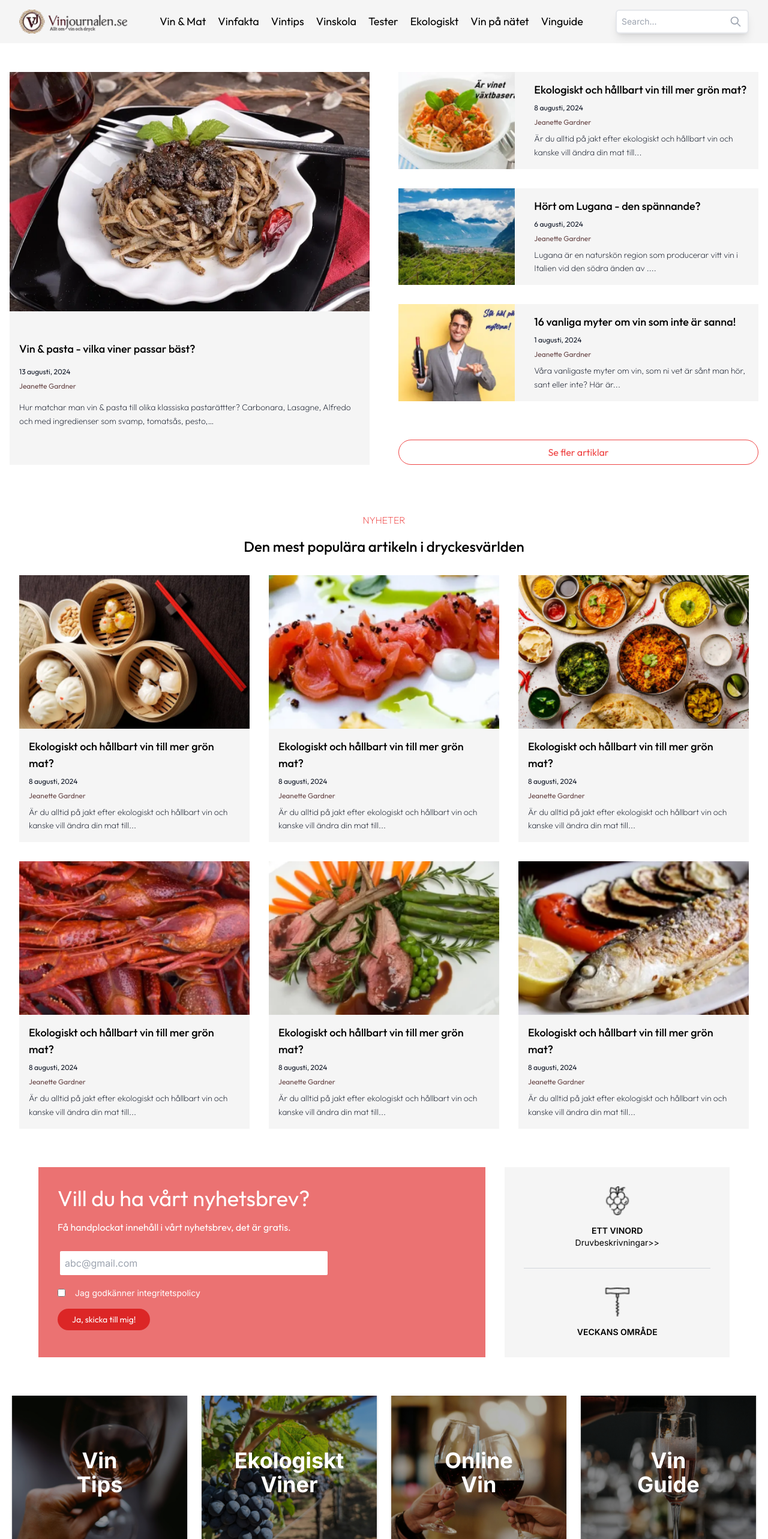
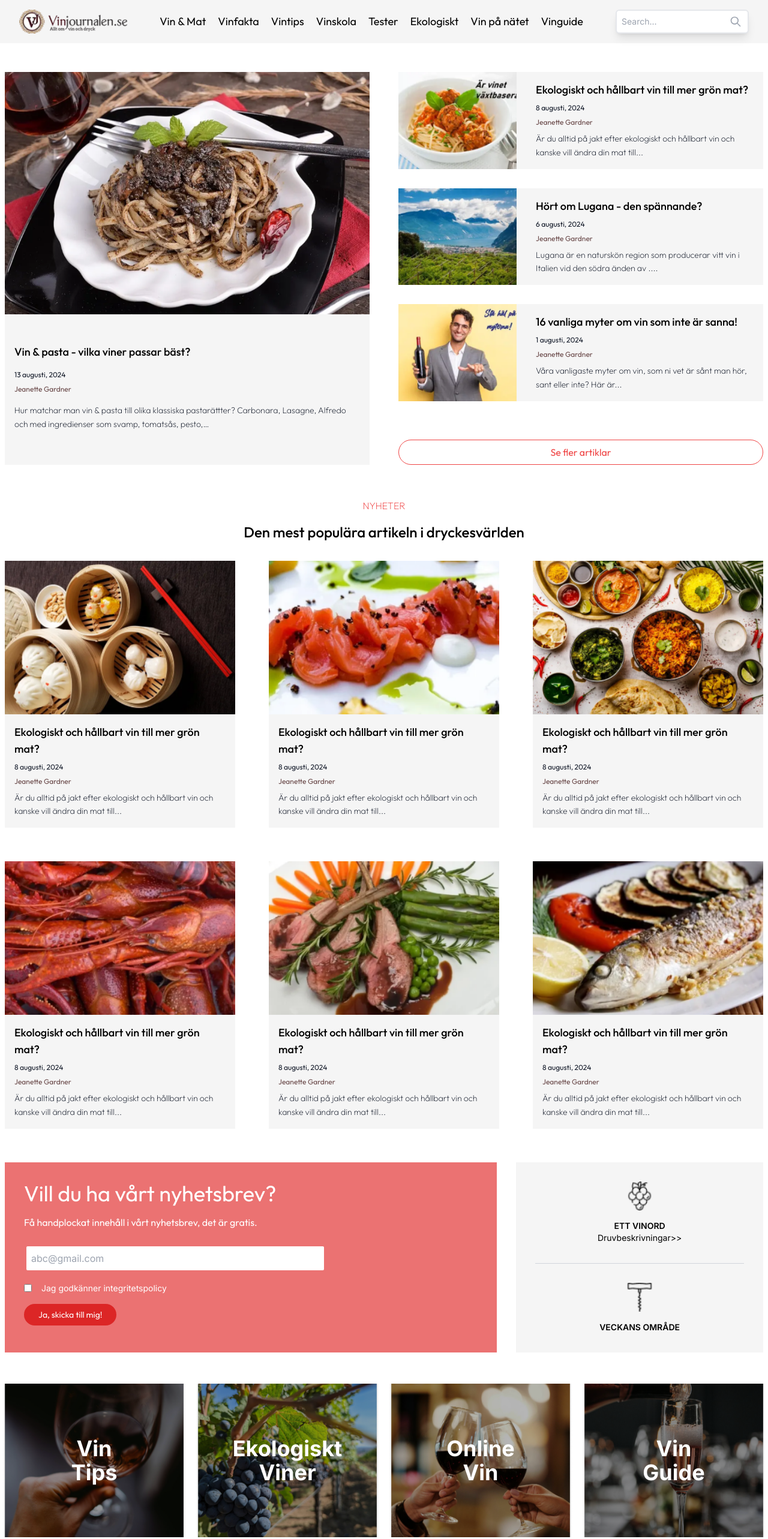
Before and after one commit to webramesh/headless-VJ, a Next.js app: page / in a window 1280 px wide. Shown: the top 2566 px of the page at 60% size. Built offline with nearby package versions, Linux system fonts and the light colour scheme; what tailwind-hamburgers would draw is missing.

Commit message:
Fix all layout

```diff
--- a/src/app/Components/Card.jsx
+++ b/src/app/Components/Card.jsx
@@ -1,5 +1,6 @@
 import React from "react";
 import Image from "next/image";
+import Link from "next/link";
 import food1 from "@/public/food1.png";
 import food2 from "@/public/food2.png";
 import food3 from "@/public/food3.png";
@@ -7,17 +8,19 @@ import food4 from "@/public/food4.png";
 import food5 from "@/public/food5.png";
 import food6 from "@/public/food6.png";
 
-const Card = ({title,subtitle}) => {
+const Card = ({ title, subtitle }) => {
   return (
-    <div className="container mx-auto mt-8 px-4 md:px-6 lg:px-8">
+    <div className="container mx-auto mt-10 p-2">
       <div className="font-outfit text-center font-extralight text-red-500">
         {title}
       </div>
       <div className="text-center font-outfit text-xl md:text-2xl font-medium mt-4">
         {subtitle}
       </div>
-      <div className="grid grid-cols-1 sm:grid-cols-2 lg:grid-cols-3 gap-8 mt-8">
-        <div className="flex flex-col max-w-sm mx-auto">
+      <div className="grid grid-cols-1 sm:grid-cols-2 lg:grid-cols-3 gap-14 mt-8">
+
+        <Link href="/link1">
+          <div className="flex flex-col cursor-pointer hover:shadow-lg transition-shadow">
             <Image
               src={food1}
               alt="Food 1"
@@ -39,7 +42,10 @@ const Card = ({title,subtitle}) => {
               </p>
             </div>
           </div>
-        <div className="flex flex-col max-w-sm mx-auto">
+        </Link>
+
+        <Link href="/link2">
+          <div className="flex flex-col cursor-pointer hover:shadow-lg transition-shadow">
             <Image
               src={food2}
               alt="Food 2"
@@ -61,7 +67,10 @@ const Card = ({title,subtitle}) => {
               </p>
             </div>
           </div>
-        <div className="flex flex-col max-w-sm mx-auto">
+        </Link>
+
+        <Link href="/link3">
+          <div className="flex flex-col cursor-pointer hover:shadow-lg transition-shadow">
             <Image
               src={food3}
               alt="Food 3"
@@ -83,7 +92,10 @@ const Card = ({title,subtitle}) => {
               </p>
             </div>
           </div>
-        <div className="flex flex-col max-w-sm mx-auto">
+        </Link>
+
+        <Link href="/link4">
+          <div className="flex flex-col cursor-pointer hover:shadow-lg transition-shadow">
             <Image
               src={food4}
               alt="Food 4"
@@ -105,7 +117,10 @@ const Card = ({title,subtitle}) => {
               </p>
             </div>
           </div>
-        <div className="flex flex-col max-w-sm mx-auto">
+        </Link>
+
+        <Link href="/link5">
+          <div className="flex flex-col cursor-pointer hover:shadow-lg transition-shadow">
             <Image
               src={food5}
               alt="Food 5"
@@ -127,7 +142,10 @@ const Card = ({title,subtitle}) => {
               </p>
             </div>
           </div>
-        <div className="flex flex-col max-w-sm mx-auto">
+        </Link>
+
+        <Link href="/link6">
+          <div className="flex flex-col cursor-pointer hover:shadow-lg transition-shadow">
             <Image
               src={food6}
               alt="Food 6"
@@ -149,6 +167,8 @@ const Card = ({title,subtitle}) => {
               </p>
             </div>
           </div>
+        </Link>
+
       </div>
     </div>
   );
--- a/src/app/Components/Hero.jsx
+++ b/src/app/Components/Hero.jsx
@@ -3,16 +3,20 @@ import Image from "next/image";
 import pasta from "@/public/vin&pasta.png";
 import ekologiskt from "@/public/Ekologiskt.png";
 import lugana from "@/public/Lugana.png";
-import vanliga from "@/public/vanliga.png";
+import vanliga from "@/public/Vanliga.png";
+import Link from "next/link";
 
 const Hero = () => {
   return (
-    <div className="container mx-auto px-4 py-8 lg:py-12">
+    <div className="container mt-10 mx-auto p-2">
       <div className="flex flex-col lg:flex-row gap-8 lg:gap-12">
         {/* Main Article */}
-        <div className="w-full lg:w-1/2 bg-[#f5f5f5] overflow-hidden">
+        <a
+          href="/article/vin-pasta"
+          className="w-full lg:w-1/2 bg-[#f5f5f5] overflow-hidden"
+        >
           <div className="relative w-full">
-            {/* Image container with responsive padding */}
+            {/* Image container*/}
             <div className="relative w-full h-0 pb-[66.67%] sm:pb-[50%] lg:pb-[66.67%]">
               <Image
                 src={pasta}
@@ -40,14 +44,20 @@ const Hero = () => {
               tomatsås, pesto,…
             </p>
           </div>
-        </div>
+        </a>
 
         {/* Side Articles */}
         <div className="w-full lg:w-1/2 flex flex-col gap-8">
           {/* Ekologiskt Article */}
+          <a href="/article/ekologist">
             <div className="flex flex-col sm:flex-row gap-4 bg-[#f5f5f5] overflow-hidden">
               <div className="relative h-48 sm:h-auto sm:w-1/3">
-              <Image src={ekologiskt} alt="Ekologiskt" layout="fill" objectFit="cover" />
+                <Image
+                  src={ekologiskt}
+                  alt="Ekologiskt"
+                  layout="fill"
+                  objectFit="cover"
+                />
               </div>
               <div className="p-4 sm:w-2/3">
                 <h3 className="font-outfit font-medium text-black text-lg">
@@ -60,15 +70,23 @@ const Hero = () => {
                   Jeanette Gardner
                 </p>
                 <p className="font-outfit text-sm text-gray-900 font-extralight mt-2 leading-relaxed">
-                Är du alltid på jakt efter ekologiskt och hållbart vin och kanske vill ändra din mat till...
+                  Är du alltid på jakt efter ekologiskt och hållbart vin och
+                  kanske vill ändra din mat till...
                 </p>
               </div>
             </div>
+          </a>
 
           {/* Lugana Article */}
+          <a href="/article/lugana">
             <div className="flex flex-col sm:flex-row gap-4 bg-[#f5f5f5] overflow-hidden">
               <div className="relative h-48 sm:h-auto sm:w-1/3">
-              <Image src={lugana} alt="Lugana" layout="fill" objectFit="cover" />
+                <Image
+                  src={lugana}
+                  alt="Lugana"
+                  layout="fill"
+                  objectFit="cover"
+                />
               </div>
               <div className="p-4 sm:w-2/3">
                 <h3 className="font-outfit font-medium text-black text-lg">
@@ -81,15 +99,23 @@ const Hero = () => {
                   Jeanette Gardner
                 </p>
                 <p className="font-outfit text-sm text-gray-900 font-extralight mt-2 leading-relaxed">
-                Lugana är en naturskön region som producerar vitt vin i Italien vid den södra änden av ....
+                  Lugana är en naturskön region som producerar vitt vin i
+                  Italien vid den södra änden av ....
                 </p>
               </div>
             </div>
+          </a>
 
           {/* Vanliga Article */}
+          <a href="/article/vanliga">
             <div className="flex flex-col sm:flex-row gap-4 bg-[#f5f5f5] overflow-hidden">
               <div className="relative h-48 sm:h-auto sm:w-1/3">
-              <Image src={vanliga} alt="Vanliga" layout="fill" objectFit="cover" />
+                <Image
+                  src={vanliga}
+                  alt="Vanliga"
+                  layout="fill"
+                  objectFit="cover"
+                />
               </div>
               <div className="p-4 sm:w-2/3">
                 <h3 className="font-outfit font-medium text-black text-lg">
@@ -102,16 +128,20 @@ const Hero = () => {
                   Jeanette Gardner
                 </p>
                 <p className="font-outfit text-sm text-gray-900 font-extralight mt-2 leading-relaxed">
-                Våra vanligaste myter om vin, som ni vet är sånt man hör, sant eller inte? Här är...
+                  Våra vanligaste myter om vin, som ni vet är sånt man hör, sant
+                  eller inte? Här är...
                 </p>
               </div>
             </div>
+          </a>
 
           {/* Button */}
           <div className="mt-8">
+            <Link href="/target-page" passHref>
               <button className="w-full py-2 font-outfit text-red-500 hover:bg-red-100 border rounded-full border-red-500 transition duration-300">
                 Se fler artiklar
               </button>
+            </Link>
           </div>
         </div>
       </div>
--- a/src/app/Components/Info.jsx
+++ b/src/app/Components/Info.jsx
@@ -3,12 +3,13 @@ import Accordion from "./Accordion";
 import Image from "next/image";
 import winetourismlogo from "@/public/winetourism.png";
 import { FontAwesomeIcon } from "@fortawesome/react-fontawesome";
-import { faArrowRight } from "@fortawesome/free-solid-svg-icons";
+import { faArrowUpRightFromSquare } from "@fortawesome/free-solid-svg-icons";
+import Link from "next/link";
 
 const Info = () => {
   return (
-    <div className="container mx-auto">
-      <div className="mt-4 mx-4 flex flex-col gap-4 md:flex-row md:mt-14 md:ml-12 md:gap-14">
+    <div className="container mx-auto mt-10 p-2">
+      <div className="flex flex-col gap-4 md:flex-row md:gap-14">
         <div className="w-full md:w-[64%] flex flex-col">
           <h1 className="font-outfit font-medium text-2xl text-black tracking-normal">
             Ett vinmagasin om mat och vin samt andra drycker
@@ -70,25 +71,27 @@ const Info = () => {
             <h1 className="font-outfit text-xl text-black">Senaste nytt</h1>
           </div>
           <div className="font-outfit text-lg mt-4 text-gray-500 font-extralight w-full justify-normal leading-5">
+          <Link href="#">
             <div className="flex justify-between items-center">
-              <h3>Vingårdar kämpar mot mögel</h3>
-              <FontAwesomeIcon icon={faArrowRight} className="w-4 h-4 text-black" />
+             <h3>Vingårdar kämpar mot mögel</h3>
+              <FontAwesomeIcon icon={faArrowUpRightFromSquare} className="w-3 h-3 text-black" />
             </div>
+            </Link>
             <div className="flex justify-between items-center pt-3">
               <h3>Malmös presenterar en ny dryckesmässa!</h3>
-              <FontAwesomeIcon icon={faArrowRight} className="w-4 h-4 text-black" />
+              <FontAwesomeIcon icon={faArrowUpRightFromSquare} className="w-3 h-3 text-black" />
             </div>
             <div className="flex justify-between items-center pt-3">
               <h3>Missa inte Tranås Vinfestival i september!</h3>
-              <FontAwesomeIcon icon={faArrowRight} className="w-4 h-4 text-black" />
+              <FontAwesomeIcon icon={faArrowUpRightFromSquare} className="w-3 h-3 text-black" />
             </div>
             <div className="flex justify-between items-center pt-3">
               <h3>Missa inte Tranås Vinfestival i september!</h3>
-              <FontAwesomeIcon icon={faArrowRight} className="w-4 h-4 text-black" />
+              <FontAwesomeIcon icon={faArrowUpRightFromSquare} className="w-3 h-3 text-black" />
             </div>
             <div className="flex justify-between items-center pt-3">
               <h3>Påskön får egen vinappellation</h3>
-              <FontAwesomeIcon icon={faArrowRight} className="w-4 h-4 text-black" />
+              <FontAwesomeIcon icon={faArrowUpRightFromSquare} className="w-3 h-3 text-black" />
             </div>
           </div>
         </div>
--- a/src/app/Components/Searchbar.jsx
+++ b/src/app/Components/Searchbar.jsx
@@ -3,6 +3,7 @@ import React from "react";
 export default function Searchbar() {
   return (
     <div className="relative">
+      <form>
       <input
         type="text"
         className="bg-white text-gray-600 text-sm py-2 pl-2 rounded-md border-2 border-gray-200 shadow-lg focus:outline-none focus:border-gray-500 "
@@ -22,6 +23,7 @@ export default function Searchbar() {
           d="M21 21l-6-6m2-5a7 7 0 11-14 0 7 7 0 0114 0z"
         />
       </svg>
+      </form>
     </div>
   );
 }
--- a/src/app/Components/SkeletonLoader.jsx
+++ b/src/app/Components/SkeletonLoader.jsx
@@ -5,9 +5,8 @@ export default function SkeletonLoader() {
   return (
     <div className="p-4">
       {/* Navbar Skeleton */}
-      <div className="flex justify-between items-center mb-6">
-        <Skeleton height={40} width={150} />
-        <Skeleton height={40} width={200} count={8} />
+      <div className="container mx-auto px-8 py-4 flex flex-col lg:flex-row lg:items-center lg:justify-between">
+        <Skeleton height={2} width='100%' />
       </div>
 
       {/* Hero Section Skeleton */}
--- a/src/app/Components/Subscription.jsx
+++ b/src/app/Components/Subscription.jsx
@@ -5,8 +5,8 @@ import corkscrew from "@/public/corkscrew.png";
 
 const Subscription = () => {
   return (
-    <div className="containe mx-auto my-0">
-      <div className="m-16 flex flex-col md:flex-row gap-8">
+    <div className="container mx-auto m-10 p-2">
+      <div className=" flex flex-col md:flex-row gap-8">
         <div className="w-full md:w-2/3 bg-[#eb7272]">
           <div className="p-6 sm:p-8">
             <h1 className="font-outfit text-white text-2xl sm:text-3xl lg:text-4xl mb-4">
@@ -45,7 +45,7 @@ const Subscription = () => {
         </div>
         <div className="w-full md:w-1/3 bg-[#f5f5f5] p-6 sm:p-8">
           <div className="space-y-8">
-            <div className="flex md:flex-col items-center md:gap-4 ">
+            <div className="flex md:flex-col items-center gap-12 md:gap-4 ">
               <div className="w-12 h-12 flex-shrink-0">
                 <Image src={grape} alt="Grape" width={64} height={64} className="object-cover w-full h-full" />
               </div>
@@ -55,7 +55,7 @@ const Subscription = () => {
               </div>
             </div>
             <hr className="border-t border-gray-300" />
-            <div className="flex md:flex-col items-center md:gap-4">
+            <div className="flex md:flex-col items-center gap-12 md:gap-4">
               <div className="w-12 h-12 flex-shrink-0">
                 <Image src={corkscrew} alt="Corkscrew" width={64} height={64} className="object-cover w-full h-full" />
               </div>
--- a/src/app/Components/Wine.jsx
+++ b/src/app/Components/Wine.jsx
@@ -4,8 +4,8 @@ import React from "react";
 
 export default function Wine() {
   return (
-    <div className="container mx-auto">
-      <div className="m-4 grid grid-cols-1 md:grid-cols-2 lg:grid-cols-2 xl:grid-cols-4 gap-4">
+    <div className="container mx-auto p-1">
+      <div className="grid grid-cols-1 md:grid-cols-2 lg:grid-cols-2 xl:grid-cols-4 gap-4">
         {/* Wine Card 1 */}
         <div
           className="relative w-full h-64 bg-cover bg-center transition-all duration-300 ease-in-out group"
```
Lines whose indentation alone changed are shown as unchanged.
